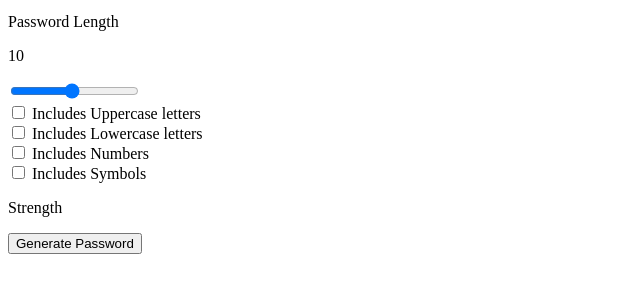
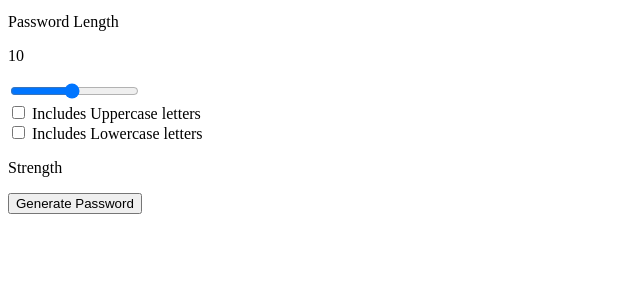
Before and after one commit to Himanshu-0405/PasswordGenerator, a plain HTML site: page index.html in a window 1280 px wide. Shown: the part 115-408 px from the top of the page, without its empty margins (0-640 px from the left). Drawn offline with Linux system fonts and the light colour scheme.

Commit message:
minor changes

```diff
--- a/index.html
+++ b/index.html
@@ -46,15 +46,6 @@
                 <label for="lowercase">Includes Lowercase letters</label>
             </div>
 
-            <div>
-                <input type="checkbox" id="numbers">
-                <label for="numbers">Includes Numbers </label>
-            </div>
-
-            <div>
-                <input type="checkbox" id="symbols">
-                <label for="symbols">Includes Symbols </label>
-            </div>
 
             <!-- strength section-->
             <div class="strength-container">
```
